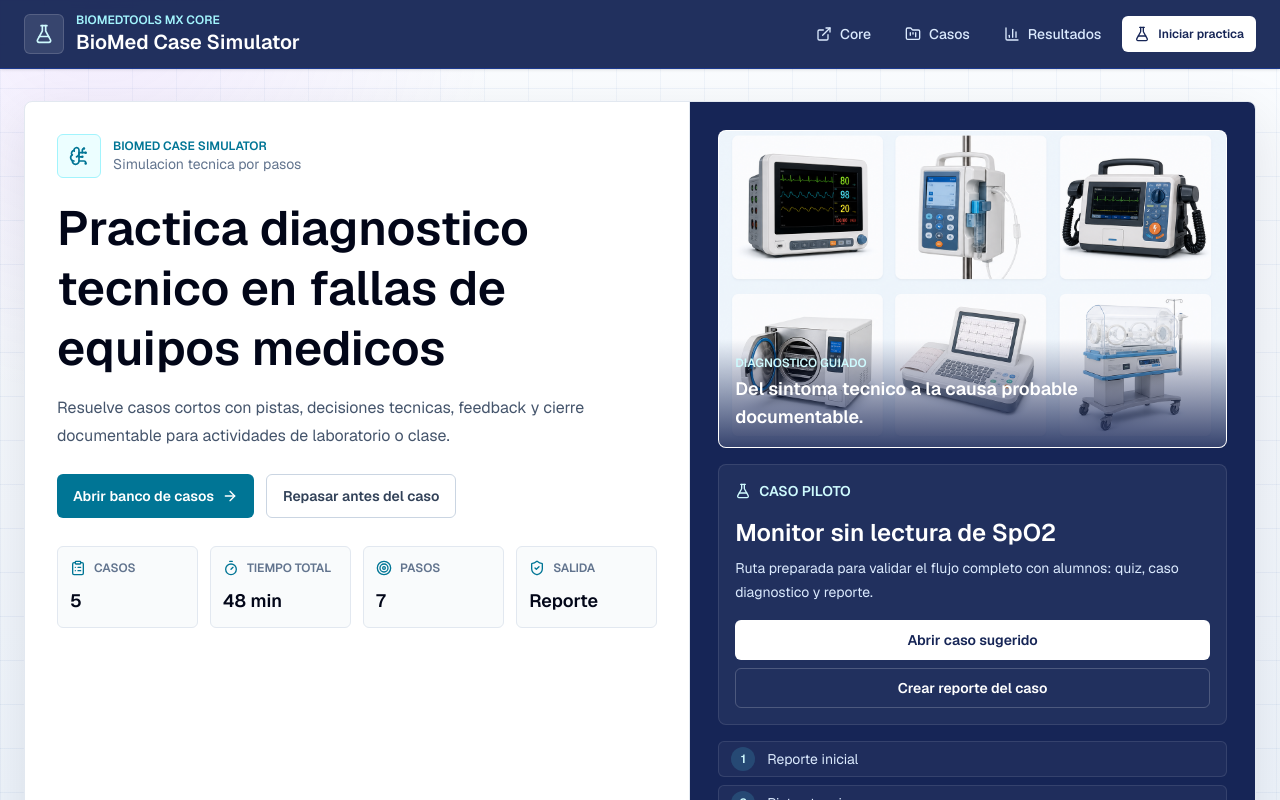
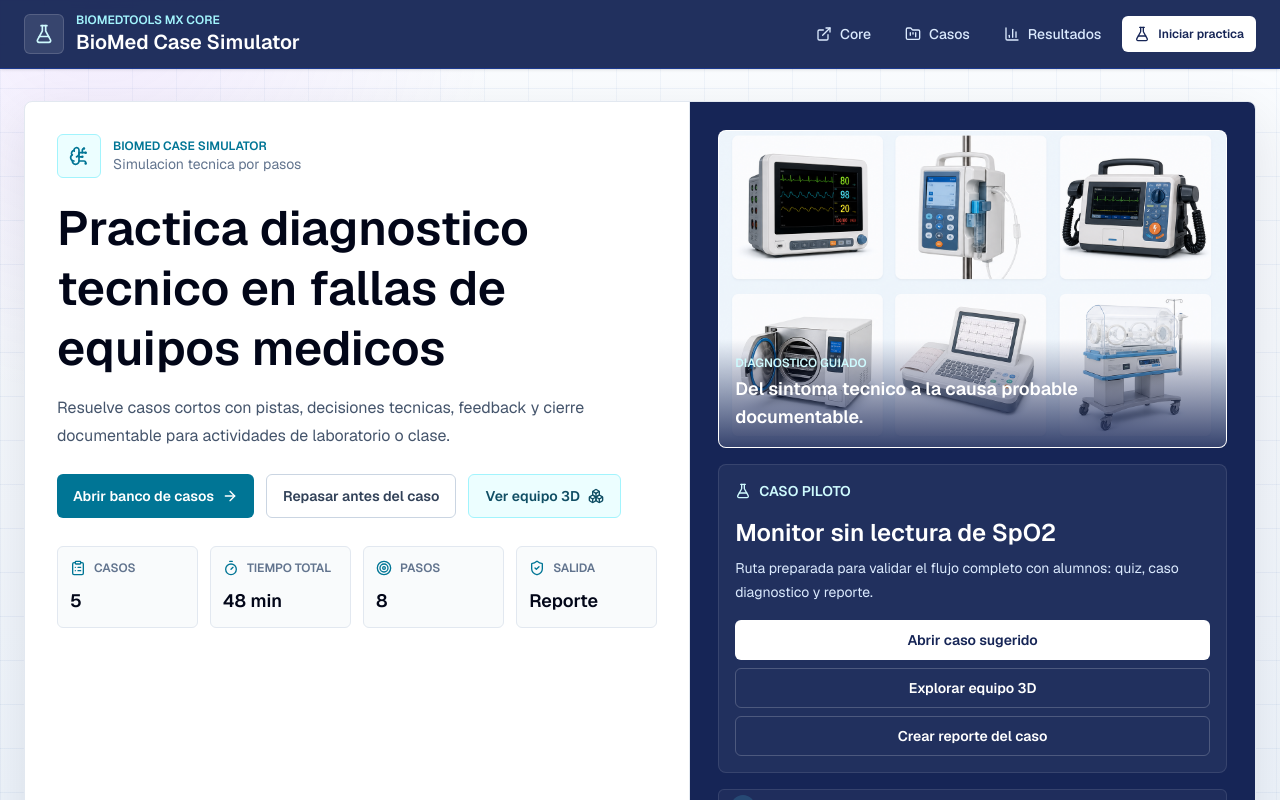
Before and after one commit to sircalch/biomed-case-simulator, a Next.js app: page / in a window 1280 px wide. Shown: the top 800 px of the page. Built offline with nearby package versions, Linux system fonts and the light colour scheme; no server answers.

Commit message:
Add 3D recognition to case entry

```diff
--- a/app/page.tsx
+++ b/app/page.tsx
@@ -1,6 +1,7 @@
 import {
   ArrowRight,
   BarChart3,
+  Boxes,
   BrainCircuit,
   ClipboardList,
   FlaskConical,
@@ -26,6 +27,9 @@
 const REPORT_BUILDER_URL =
   process.env.NEXT_PUBLIC_REPORT_BUILDER_URL ??
   "https://clinical-report-builder.vercel.app";
+const BIOMED_3D_LAB_URL =
+  process.env.NEXT_PUBLIC_BIOMED_3D_LAB_URL ??
+  "https://biomed-3d-engineering-lab.vercel.app";
 
 export default async function Home({ searchParams }: HomeProps) {
   const params = await searchParams;
@@ -44,11 +48,12 @@
   const metrics = [
     { label: "Casos", value: scenarios.length, icon: ClipboardList },
     { label: "Tiempo total", value: `${totalMinutes} min`, icon: Timer },
-    { label: "Pasos", value: "7", icon: Target },
+    { label: "Pasos", value: "8", icon: Target },
     { label: "Salida", value: "Reporte", icon: ShieldCheck },
   ];
 
   const flow = [
+    "Reconocimiento 3D del equipo",
     "Reporte inicial",
     "Pistas tecnicas",
     "Causa probable",
@@ -100,6 +105,13 @@
                   className="inline-flex min-h-11 items-center justify-center rounded-md border border-slate-300 bg-white px-4 py-2 text-sm font-semibold text-slate-700 transition hover:border-cyan-200 hover:bg-cyan-50 hover:text-cyan-800"
                 >
                   Repasar antes del caso
+                </a>
+                <a
+                  href={`${BIOMED_3D_LAB_URL}?equipment=patient-monitor&caseCategory=monitor-sin-spo2`}
+                  className="inline-flex min-h-11 items-center justify-center gap-2 rounded-md border border-cyan-200 bg-cyan-50 px-4 py-2 text-sm font-semibold text-cyan-900 transition hover:border-cyan-300 hover:bg-cyan-100"
+                >
+                  Ver equipo 3D
+                  <Boxes className="h-4 w-4" aria-hidden="true" />
                 </a>
               </div>
 
@@ -160,6 +172,12 @@
                   >
                     Abrir caso sugerido
                   </Link>
+                  <a
+                    href={`${BIOMED_3D_LAB_URL}?equipment=patient-monitor&caseCategory=monitor-sin-spo2`}
+                    className="inline-flex min-h-10 items-center justify-center rounded-md border border-white/20 px-3 py-2 text-sm font-semibold text-white transition hover:bg-white/10"
+                  >
+                    Explorar equipo 3D
+                  </a>
                   <a
                     href={`${REPORT_BUILDER_URL}/builder/corrective?activity=case&caseId=monitor-sin-spo2&equipment=Monitor%20multiparametrico`}
                     className="inline-flex min-h-10 items-center justify-center rounded-md border border-white/20 px-3 py-2 text-sm font-semibold text-white transition hover:bg-white/10"
```
Also changed, not shown: 1 other file (tests, documents, lock files or other folders).
